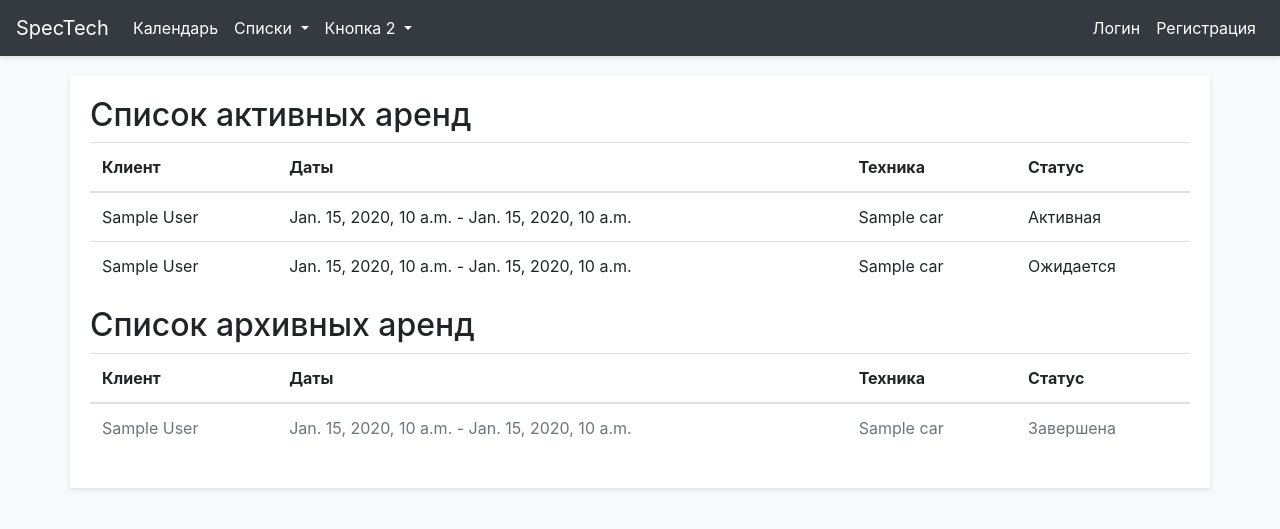
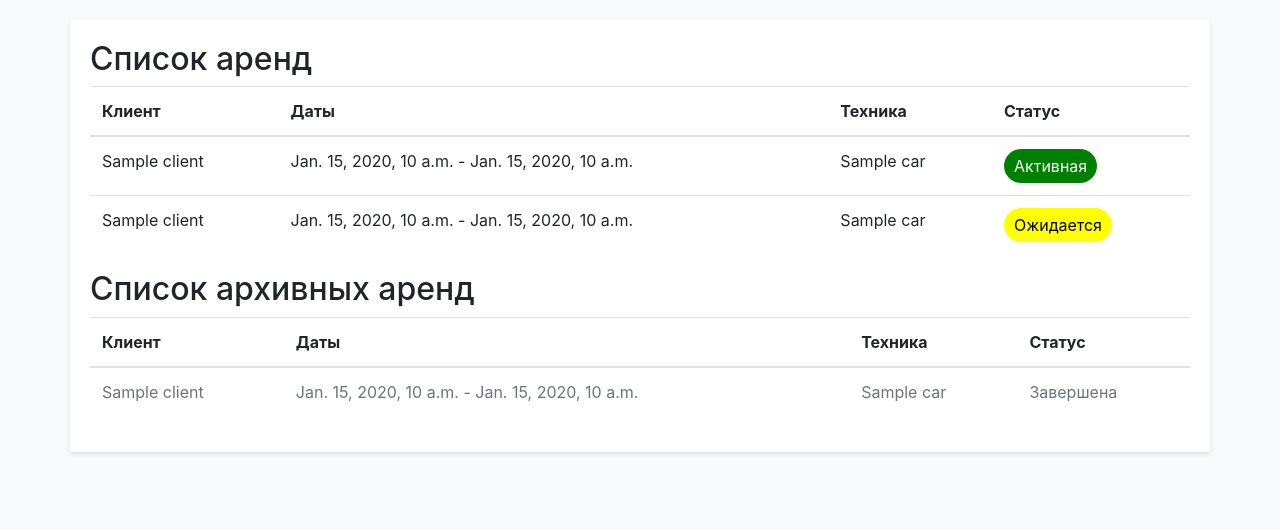
Before and after one commit to gipopotamus/Spectech-Tracker, a Django app: template spectech/tracker/templates/lists/rentals.html in a window 1280 px wide. Shown: the top 529 px of the page. Run offline with Django 4.2, Linux system fonts and the light colour scheme; the template is opened without the code that fills it: most values are stand-ins (such as "Sample title", 1, 10 or a date in 2020); some libraries are stand-ins or nearby versions.

Commit message:
почти итоговая базовая версия. Жду правки

```diff
--- a/spectech/spectech/settings.py
+++ b/spectech/spectech/settings.py
@@ -49,6 +49,7 @@ MIDDLEWARE = [
     'django.contrib.auth.middleware.AuthenticationMiddleware',
     'django.contrib.messages.middleware.MessageMiddleware',
     'django.middleware.clickjacking.XFrameOptionsMiddleware',
+    'tracker.middleware.LoginRequiredMiddleware',
 ]
 
 ROOT_URLCONF = 'spectech.urls'
--- a/spectech/tracker/templates/base.html
+++ b/spectech/tracker/templates/base.html
@@ -7,10 +7,9 @@
     <link rel="stylesheet" href="https://stackpath.bootstrapcdn.com/bootstrap/4.5.2/css/bootstrap.min.css">
     <link rel="stylesheet" href="{% static 'css/styles.css' %}">
     <link rel="stylesheet" href="https://cdnjs.cloudflare.com/ajax/libs/font-awesome/5.15.3/css/all.min.css">
-
-
 </head>
 <body>
+{% if user.is_authenticated %}
 <nav class="navbar navbar-expand-lg navbar-dark">
     <a class="navbar-brand" href="#">SpecTech</a>
     <button class="navbar-toggler" type="button" data-toggle="collapse" data-target="#navbarNav"
@@ -45,16 +44,21 @@
                 </div>
             </li>
         </ul>
+        {% if user.is_authenticated %}
         <ul class="navbar-nav ml-auto">
+            {% if user.is_superuser %}
             <li class="nav-item">
-                <a class="nav-link" href="{% url 'login' %}">Логин</a>
+                <a class="nav-link" href="{% url 'admin:index' %}">Админка</a>
             </li>
+            {% endif %}
             <li class="nav-item">
-                <a class="nav-link" href="#">Регистрация</a>
+                <a class="nav-link" href="{% url 'logout' %}">Выход</a>
             </li>
         </ul>
+        {% endif %}
     </div>
 </nav>
+{% endif %}
 <div class="container">
     {% block content %}
     {% endblock %}
--- a/spectech/tracker/templates/lists/rentals.html
+++ b/spectech/tracker/templates/lists/rentals.html
@@ -2,7 +2,7 @@
 
   {% block content %}
   <div class="table-responsive">
-    <h2>Список активных аренд</h2>
+    <h2>Список аренд</h2>
     <table class="table">
       <thead>
         <tr>
@@ -15,7 +15,7 @@
       <tbody>
         {% for rental in active_rentals %}
           <tr>
-            <td>{{ rental.client.full_name }}</td>
+            <td>{{ rental.client.name }}</td>
             <td>{{ rental.start_date }} - {{ rental.end_date }}</td>
             <td>{{ rental.car }}</td>
             <td><span class="status-active">Активная</span></td>
@@ -23,7 +23,7 @@
         {% endfor %}
        {% for rental in upcoming_rentals %}
           <tr>
-            <td>{{ rental.client.full_name }}</td>
+            <td>{{ rental.client.name }}</td>
             <td>{{ rental.start_date }} - {{ rental.end_date }}</td>
             <td>{{ rental.car }}</td>
             <td><span class="status-upcoming">Ожидается</span></td>
@@ -47,7 +47,7 @@
       <tbody>
         {% for rental in archive_rentals %}
           <tr class="text-muted">
-            <td>{{ rental.client.full_name }}</td>
+            <td>{{ rental.client.name }}</td>
             <td>{{ rental.start_date }} - {{ rental.end_date }}</td>
             <td>{{ rental.car }}</td>
             <td>Завершена</td>
@@ -56,9 +56,7 @@
       </tbody>
     </table>
   </div>
-  {% endblock %}
-
-  <style>
+    <style>
   /* Стили для статуса "Активная" */
   .status-active {
     display: inline-block;
@@ -77,3 +75,4 @@
     border-radius: 20px;
   }
   </style>
+  {% endblock %}
--- a/spectech/tracker/templates/login.html
+++ b/spectech/tracker/templates/login.html
@@ -5,7 +5,7 @@
   <div class="row justify-content-center">
     <div class="col-md-6">
       <div class="card shadow animate__animated animate__fadeInDown">
-        <div class="card-header bg-primary text-white">
+        <div class="card-header bg-dark text-white">
           <h3 class="card-title">Вход</h3>
         </div>
         <div class="card-body">
@@ -19,7 +19,7 @@
               <label for="{{ form.password.id_for_label }}">Пароль</label>
               {{ form.password }}
             </div>
-            <button type="submit" class="btn btn-primary">Войти</button>
+            <button type="submit" class="btn btn-secondary">Войти</button> <!-- Заменяем "btn-primary" на "btn-secondary" -->
           </form>
         </div>
       </div>
--- a/spectech/tracker/templates/rental_calendar.html
+++ b/spectech/tracker/templates/rental_calendar.html
@@ -157,7 +157,7 @@
 
         // Найдем элемент с текущей датой внутри ленты
         const currentDayElement = calendarContainer.querySelector(
-            `th:nth-child(${currentDay - 1})`
+            `th:nth-child(${currentDay })`
         );
         if (!currentDayElement) {
             console.error("Элемент текущего месяца не найден.");
--- a/spectech/tracker/urls.py
+++ b/spectech/tracker/urls.py
@@ -1,6 +1,6 @@
 from django.urls import path
 from .views import RentalCalendarView, RentalDetailView, RentalDeleteView, CarListView, CarDetailView, ClientListView, \
-    ShiftCreateView, RentalListView
+    ShiftCreateView, RentalListView, logout_view
 
 urlpatterns = [
     path('calendar/', RentalCalendarView.as_view(), name='rental_calendar'),
@@ -12,4 +12,5 @@ urlpatterns = [
     path('list/cars/<int:pk>/', CarDetailView.as_view(), name='car_detail'),
     path('list/clients', ClientListView.as_view(), name='client_list'),
     path('list/rentals', RentalListView.as_view(), name='rental_list'),
+    path('logout/', logout_view, name='logout'),
 ]
```
Also changed, not shown: spectech/tracker/models.py (+7 -1 lines), spectech/tracker/views.py (+12 -2 lines).
